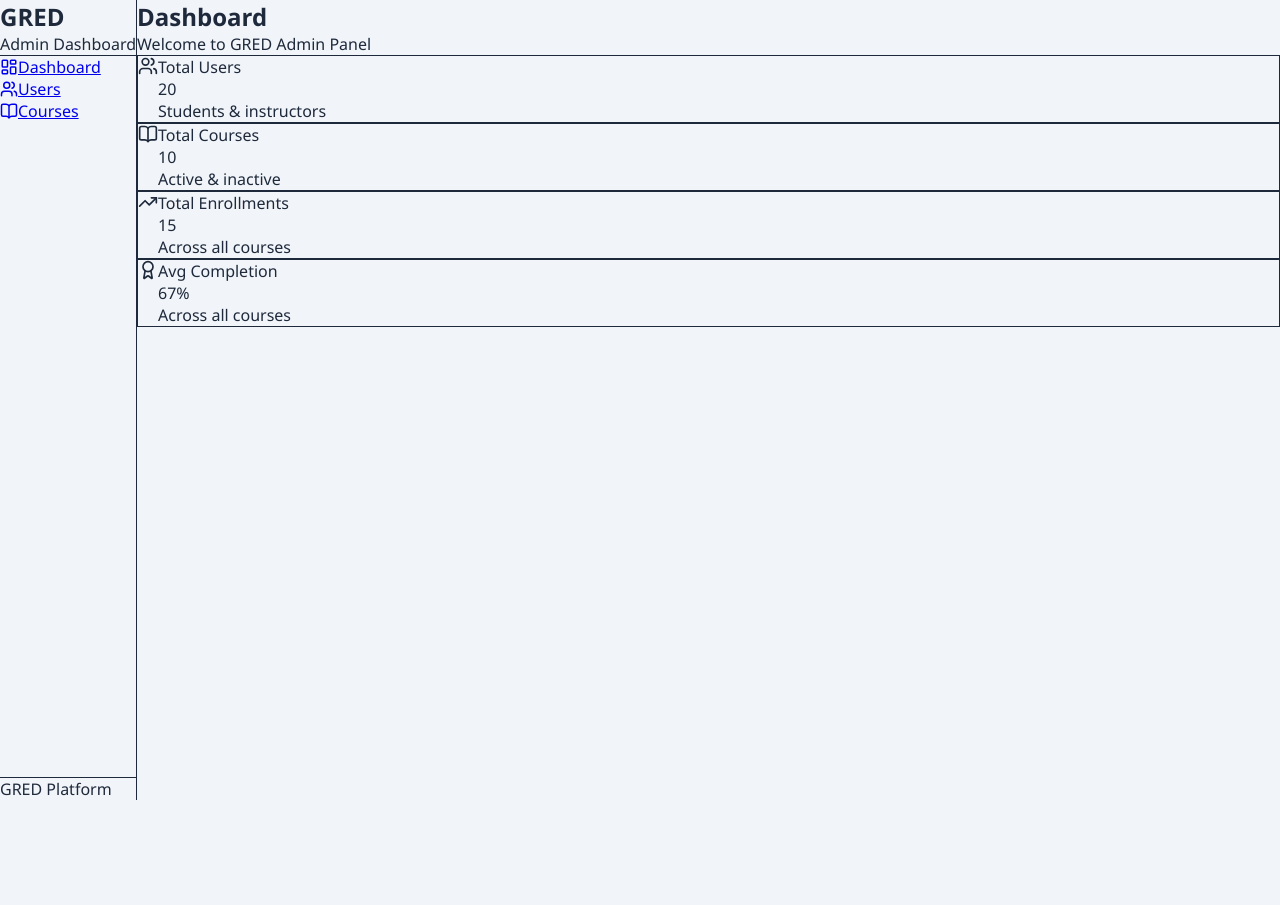
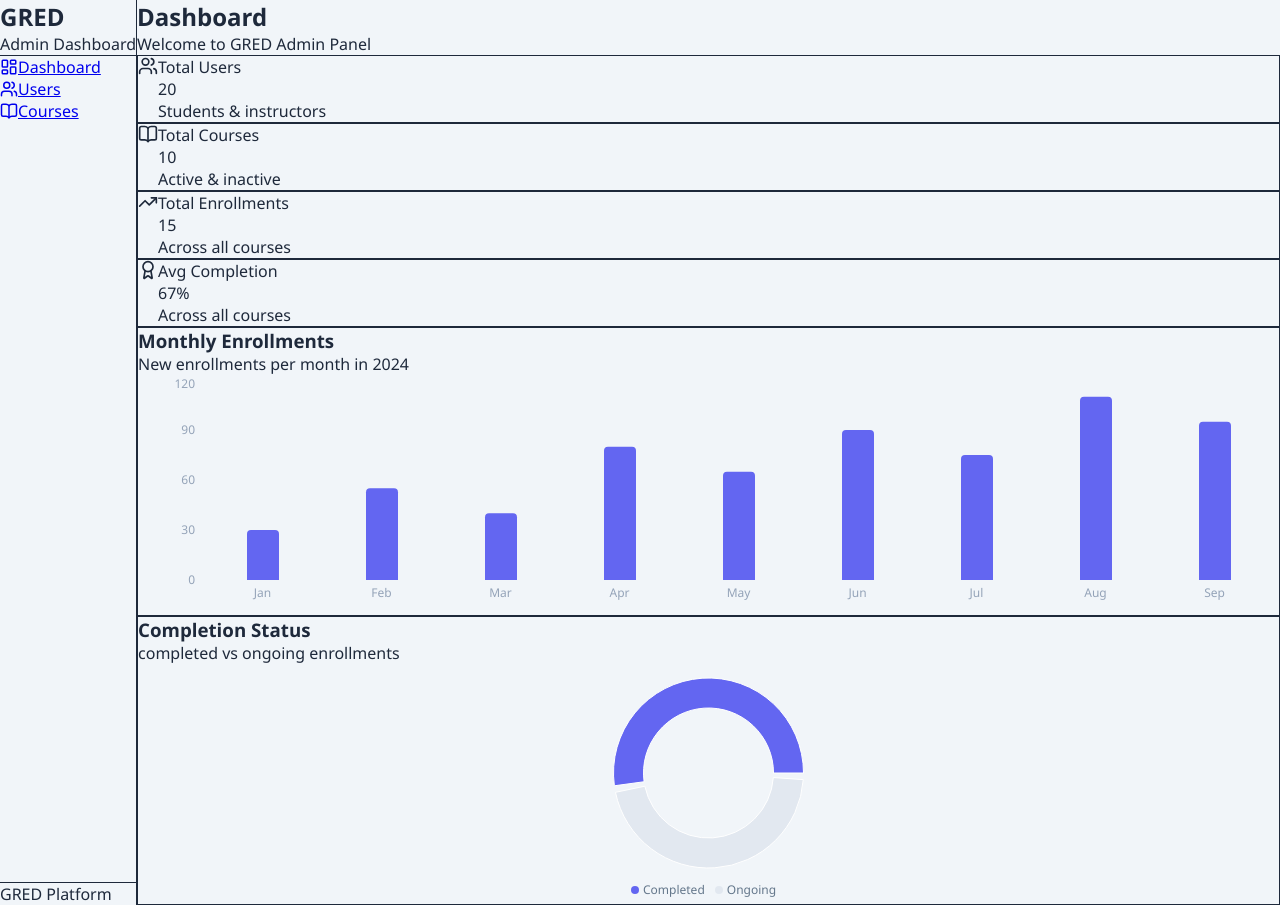
Before and after one commit to ajayygurjar/gred-dashboard, a React (Vite) app: page / in a window 1280 px wide. Before the commit the page ends 800 px from the top, so only its background shows below. Built offline with nearby package versions, Linux system fonts and the light colour scheme.

Commit message:
adding charts using recharts

```diff
--- /dev/null
+++ b/src/components/CompletionChart.jsx
@@ -0,0 +1,58 @@
+import { PieChart, Pie, Cell, Tooltip, Legend, ResponsiveContainer } from "recharts";
+
+import { completionStats } from "../data/dummyData";
+
+const COLORS = ['#6366f1', '#e2e8f0'];
+
+const CompletionChart = () => {
+    return (
+        <div className="bg-white rounded-xl p-5 border border-slate-200">
+            <h3 className="text-base font-semibold text-slate-200">
+                Completion Status
+            </h3>
+            <p className="text-xs tesxt-slate-400 mb-5">
+                completed vs ongoing enrollments
+            </p>
+
+            <ResponsiveContainer width='100%' height={240}>
+                <PieChart>
+                    <Pie
+                        data={completionStats}
+                        cx='50%'
+                        cy='50%'
+                        innerRadius={65}
+                        outerRadius={95}
+                        paddingAngle={4}
+                        dataKey='value'
+                    >
+                        {completionStats.map((entry, index) => (
+                            <Cell
+                                key={`cell-${index}`}
+                                fill={COLORS[index % COLORS.length]}
+                            />
+                        ))}
+                    </Pie>
+                    <Tooltip
+                        contentStyle={{
+                            background: '#fff',
+                            border: '1px solid #e2e8f0',
+                            borderRadius: '8px',
+                            fontSize: '12px'
+                        }}
+                    />
+                    <Legend
+                        iconType="circle"
+                        iconSize={8}
+                        formatter={(value) => (
+                            <span style={{ fontSize: '12px', color: '#64778b' }}>{value}</span>
+                        )}
+                    />
+                </PieChart>
+
+            </ResponsiveContainer>
+
+        </div>
+    )
+}
+
+export default CompletionChart;
--- /dev/null
+++ b/src/components/EnrollmentChart.jsx
@@ -0,0 +1,44 @@
+import { BarChart, Bar, XAxis, YAxis, CartesianGrid, Tooltip, ResponsiveContainer } from "recharts";
+import { monthlyEnrollments } from "../data/dummyData";
+
+const EnrollmentChart = () => {
+    return (
+        <div className="bg-white rounded-xl p-5 border border-slate-200">
+            <h3 className="text-base font-semibold text-slate-800 mb-1">
+                Monthly Enrollments
+            </h3>
+            <p className="text-xs text-slate-400 mb-5">
+                New enrollments per month in 2024
+            </p>
+
+            <ResponsiveContainer width='100%' height={240}>
+                <BarChart data={monthlyEnrollments} barSize={32}>
+                    <CartesianGrid strokeDasharray='3 3' stroke="#f1f5f9" />
+                    <XAxis
+                        dataKey='month'
+                        tick={{ fontSize: 12, fill: '#94a3b8' }}
+                        axisLine={false}
+                        tickLine={false}
+                    />
+                    <YAxis
+                        tick={{ fontSize: 12, fill: '#94a3b8' }}
+                        axisLine={false}
+                        tickLine={false}
+                    />
+                    <Tooltip
+                        contentStyle={{
+                            backgroundColor: '#fff',
+                            border: '1px solid #e2e8f0',
+                            borderRadius: '8px',
+                            fontSize: '12px',
+                        }}
+                    />
+                    <Bar dataKey="enrollments" fill="#6366f1" radius={[4, 4, 0, 0]} />
+                </BarChart>
+            </ResponsiveContainer>
+        </div>
+
+    )
+}
+
+export default EnrollmentChart;
--- a/src/pages/Dashboard.jsx
+++ b/src/pages/Dashboard.jsx
@@ -1,5 +1,7 @@
 import { Users, BookOpen, TrendingUp, Award } from 'lucide-react'
 import StatCard from '../components/StatCard'
+import EnrollmentChart from '../components/EnrollmentChart'
+import CompletionChart from '../components/CompletionChart'
 import { getStats } from '../data/dummyData'
 
 const Dashboard = () => {
@@ -49,6 +51,12 @@ const Dashboard = () => {
                     <StatCard key={stat.title} {...stat} />
                 ))}
             </div>
+            {/*chart*/}
+            <div className="grid grid-cols-1 lg:grid-cols-2 gap-4">
+                <EnrollmentChart />
+                <CompletionChart />
+            </div>
+
 
         </div>
     )
```
